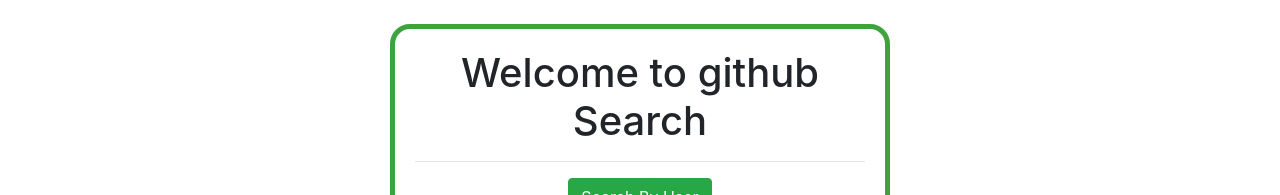
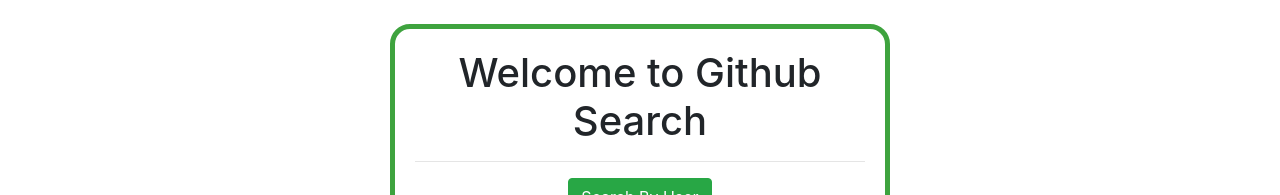
Before and after one commit to Elrophi/github-clone, an Angular app: page / in a window 1280 px wide. Shown: the part 312-507 px from the top of the page. Built offline with nearby package versions, Linux system fonts and the light colour scheme.

Commit message:
Edit text

```diff
--- a/src/app/app.component.html
+++ b/src/app/app.component.html
@@ -25,7 +25,7 @@
 
 <!-- route section -->
 <div class="container text-center userSearch"  (click)="this.isVisible = false" *ngIf="this.isVisible" id="top">
-  <h1>Welcome to github Search</h1> <hr>
+  <h1>Welcome to Github Search</h1> <hr>
   <div>
     <a routerLink="./users"> <button class="btn btn-success " *ngIf="this.isButtonClicked" (click)="this.isButtonClicked = false">Search By User</button></a>
     <br>
```
